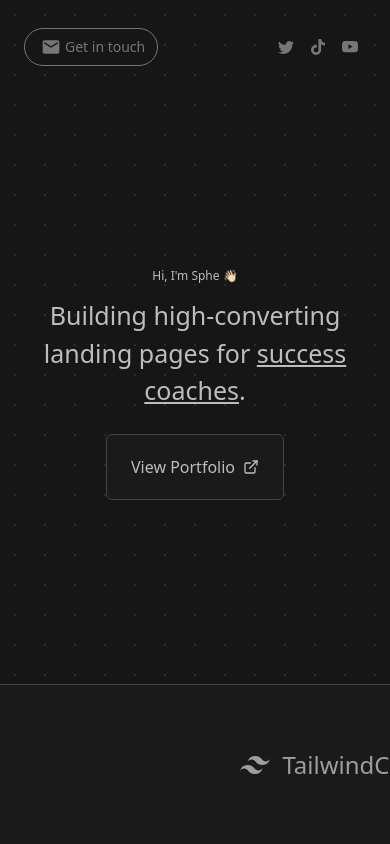
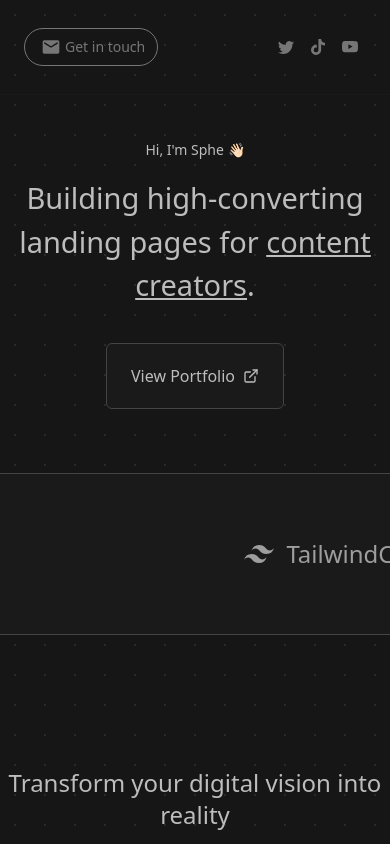
Before and after one commit to S-P-H-E/SPHE, a Next.js app: page / in a window 390 px wide. Shown: the top 844 px of the page. Built offline with nearby package versions, Linux system fonts and the light colour scheme.

Commit message:
responsive update

```diff
--- a/components/Hero.js
+++ b/components/Hero.js
@@ -20,12 +20,12 @@ export default function Home(){
       });
 
     return (
-        <div className="flex flex-col justify-center items-center py-40 text-[#BDBDBD]">
-            <div className='mask'>
-                <animated.h1 style={h1Animation} className="py-3 text-[12px] md:text-md">Hi, I'm Sphe 👋🏻</animated.h1>
+        <div className="flex flex-col justify-center items-center py-10 md:py-40 text-[#BDBDBD]">
+            <div className='mask m-1'>
+                <animated.h1 style={h1Animation} className="md:py-3 text-[14px] md:text-md">Hi, I'm Sphe 👋🏻</animated.h1>
             </div>
-            <div className='h-fit'>
-                <animated.h2 style={h2Animation} className="font-medium text-[25px] md:text-6xl text-center">Building high-converting <br/> landing pages for <mark className='text-[#BDBDBD] bg-transparent underline'>success coaches</mark>.</animated.h2>
+            <div className='h-fit m-3'>
+                <animated.h2 style={h2Animation} className="font-medium text-[29px] md:text-6xl text-center">Building high-converting <br/> landing pages for <mark className='text-[#BDBDBD] bg-transparent underline'>content creators</mark>.</animated.h2>
             </div>
             <div className='mask transition-all hover:scale-90' >
                 <animated.button style={buttonAnimation} className="m-6 p-5 px-6 rounded-md border border-[#444444] bg-[#1A1A1A] flex justify-center items-center">
--- a/pages/index.js
+++ b/pages/index.js
@@ -10,6 +10,7 @@ import Footer from '@/components/Footer'
 const inter = Inter({ subsets: ['latin'] })
 
 export default function Home() {
+
   return (
     <>
       <Head>
```
